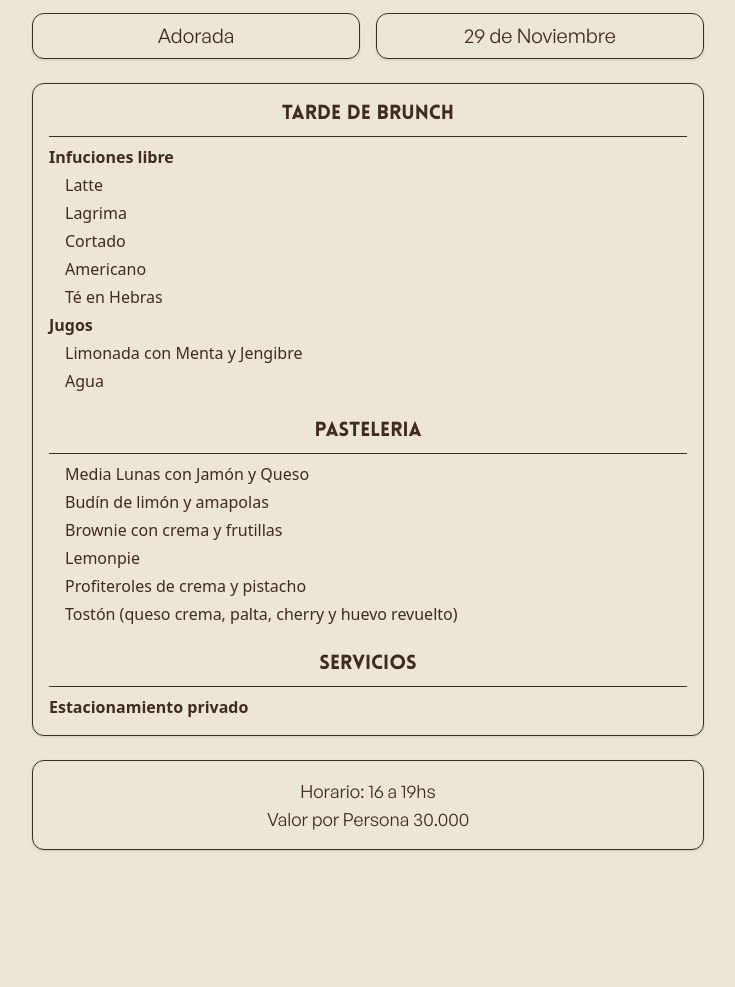
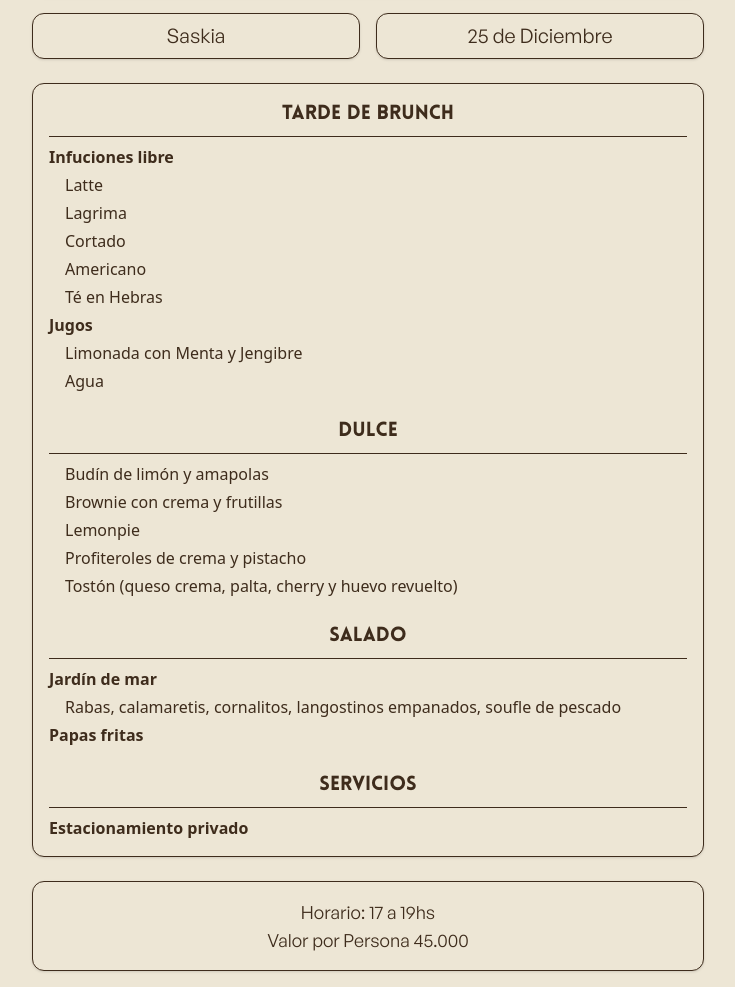
Before and after one commit to LaGaviotaEventos/evento-46, a plain HTML site: page index.html in a window 1280 px wide. Shown: the part 89-1076 px from the top of the page, without its empty margins (272-1007 px from the left). Before the commit the page ends 955 px from the top, so only its background shows below. Drawn offline with nearby package versions, Linux system fonts and the light colour scheme.

Commit message:
Update index.html

```diff
--- a/index.html
+++ b/index.html
@@ -43,8 +43,8 @@
             <h1 class="text-3xl font-lovelo">La Gaviota</h1>
         </div>
         <div class="grid grid-cols-2 gap-4 w-full">
-            <h2 class="text-xl font-general bg-[#ede6d5] border border-[#3E2C1C] rounded-xl shadow py-2 text-center">Adorada</h2>
-            <p class="text-xl font-general bg-[#ede6d5] border border-[#3E2C1C] rounded-xl shadow py-2 text-center">29 de Noviembre</p>
+            <h2 class="text-xl font-general bg-[#ede6d5] border border-[#3E2C1C] rounded-xl shadow py-2 text-center">Saskia</h2>
+            <p class="text-xl font-general bg-[#ede6d5] border border-[#3E2C1C] rounded-xl shadow py-2 text-center">25 de Diciembre</p>
         </div>
         </header>
 
@@ -67,14 +67,21 @@
             </ul>
             </li>
             <li>
-            <h2 class="text-xl font-lovelo text-center border-b border-[#3E2C1C] pb-2 mb-2">Pasteleria</h2>
+            <h2 class="text-xl font-lovelo text-center border-b border-[#3E2C1C] pb-2 mb-2">Dulce</h2>
             <ul class="space-y-1">
-                <li class="pl-4">Media Lunas con Jamón y Queso</li>
                 <li class="pl-4">Budín de limón y amapolas</li>
                 <li class="pl-4">Brownie con crema y frutillas</li>
                 <li class="pl-4">Lemonpie</li>
                 <li class="pl-4">Profiteroles de crema y pistacho</li>
                 <li class="pl-4">Tostón (queso crema, palta, cherry y huevo revuelto)</li>
+            </ul>
+            </li>
+            <li>
+            <h2 class="text-xl font-lovelo text-center border-b border-[#3E2C1C] pb-2 mb-2">Salado</h2>
+            <ul class="space-y-1">
+                <li class="font-semibold">Jardín de mar</li>
+                <li class="pl-4">Rabas, calamaretis, cornalitos, langostinos empanados, soufle de pescado</li>
+                <li class="font-semibold">Papas fritas</li>
             </ul>
             </li>
             <li>
@@ -88,7 +95,7 @@
 
         <!-- Footer -->
         <footer class="bg-[#ede6d5] border border-[#3E2C1C] rounded-xl shadow py-4 text-center w-full">
-            <h2 class="text-lg font-general">Horario: 16 a 19hs </br> Valor por Persona 30.000</h2>
+            <h2 class="text-lg font-general">Horario: 17 a 19hs </br> Valor por Persona 45.000</h2>
         </footer>
 
     </div>
```
